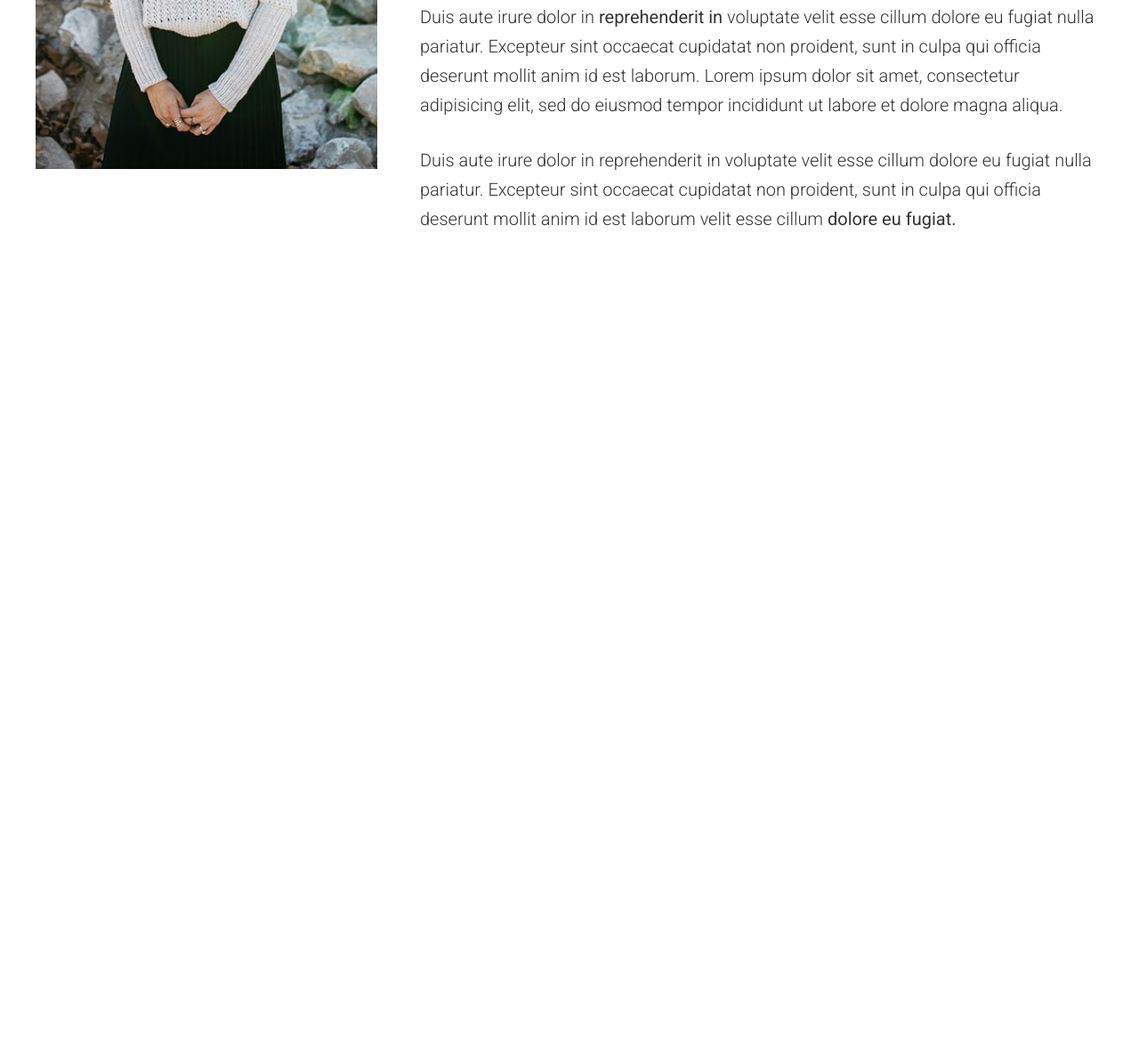
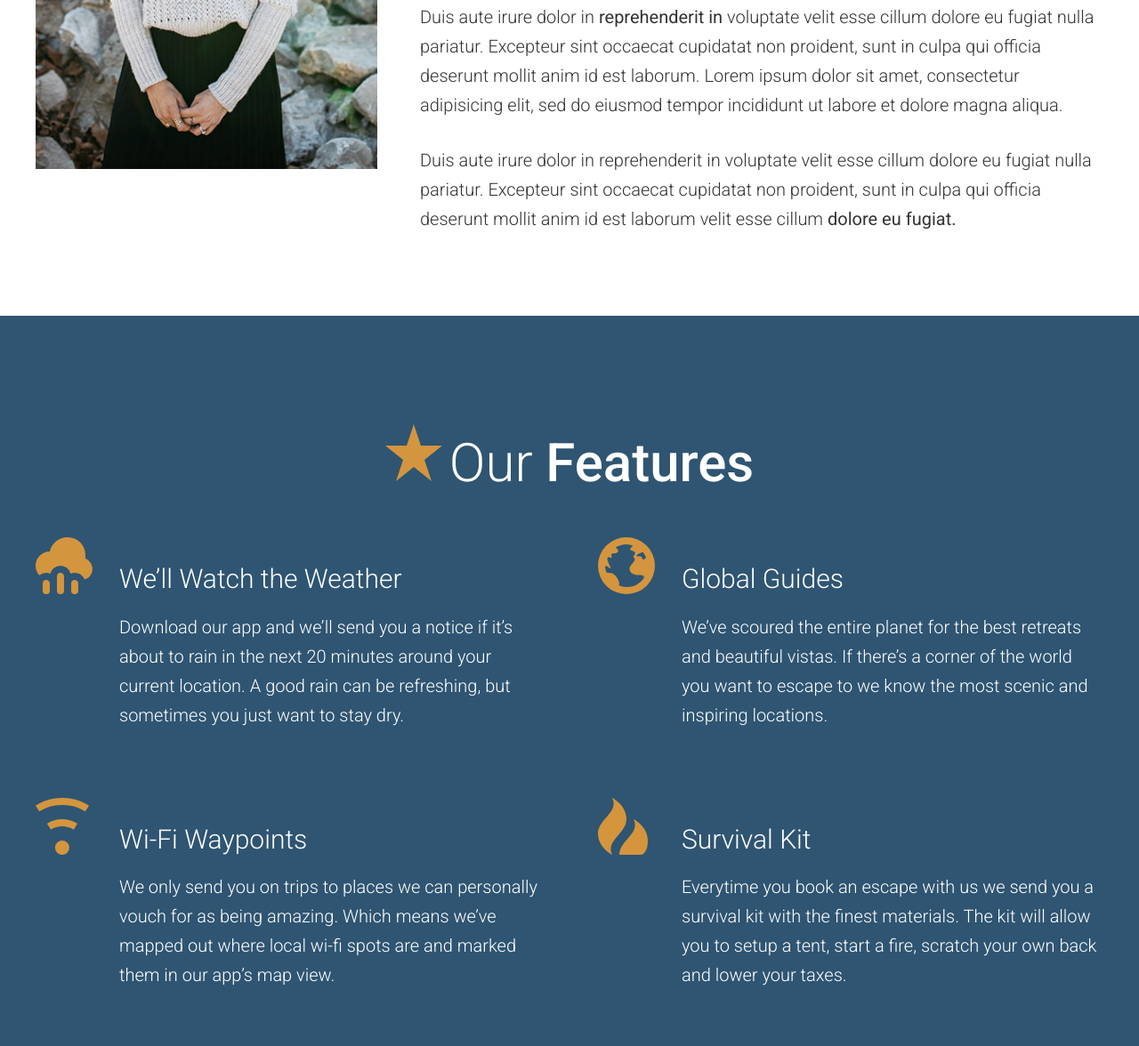
Before and after one commit to JasonDuquain/TravelSite-May, a website: page app/index.html in a window 1280 px wide. Shown: the part 1892-3068 px from the top of the page at 89% size. Before the commit the page ends 2247 px from the top, so only its background shows below. Drawn offline with Linux system fonts and the light colour scheme.

Commit message:
ourfeatures sect complete

```diff
--- a/app/assets/scss/partials/_ourfeatures.scss
+++ b/app/assets/scss/partials/_ourfeatures.scss
@@ -1,47 +1,62 @@
 
 .section-title {
-
+    font-weight: 300;
+    text-align: center;
+    font-size: 2.55rem;
 
     @include breakpoint($small) {
-
+        font-size: 3.75rem;
     }
 
     strong {
-
+        font-weight: 500;
     }
 
     &__icon {
 
+        display: block;
+        margin-left: auto;
+        margin-right: auto;
+        margin-bottom: .6rem;
 
         @include breakpoint($small) {
-
+            margin-right: .5rem;
+            margin-left: 0;
+            display: inline-block;
+            margin-bottom: 0;
         }
     }
 }
 
 .feature-item {
-
-
+    position: relative;
+    padding-bottom: 2.5rem;
 
     @include breakpoint($small) {
-
+        padding-left: 5.875rem;
     }
 
     &__icon {
-
-
+        display: block;
+        margin: 0 auto;
 
         @include breakpoint($small) {
-
-
+            position: absolute;
+            left: 0;
         }
     }
 
     &__title {
-
+        font-size: 1.6rem;
+        font-weight: 300;
+        margin-bottom: .8rem;
+        margin-top: .7em;
+        text-align: center;
 
         @include breakpoint($small) {
-
+            text-align: left;
+            font-size: 1.875rem;
+            margin-top: 1em;
         }
     }
 }
--- a/app/assets/scss/partials/_row.scss
+++ b/app/assets/scss/partials/_row.scss
@@ -16,11 +16,14 @@
     }
 
     #features .row {
-
+        display: grid;
+        grid-template-columns: 1fr 1fr;
+        grid-gap: 1em 4em;
     }
 
     #features .feature-item {
-
+        grid-row: auto;
+        grid-column: auto;
     }
 
     #testimonials .row {
--- a/app/index.html
+++ b/app/index.html
@@ -65,6 +65,34 @@
         <!--row-->
     </div>
 
+   <div id="features" class="page-section page-section--blue">
+
+        <h2 class="section-title"><img src="assets/images/icons/star.svg" class="section-title__icon">Our <strong>Features</strong></h2>
+
+        <div class="row generic-content-container">
+            <div class="feature-item">
+                <img src="assets/images/icons/rain.svg" class="feature-item__icon">
+                <h3 class="feature-item__title">We&rsquo;ll Watch the Weather</h3>
+                <p>Download our app and we&rsquo;ll send you a notice if it&rsquo;s about to rain in the next 20 minutes around your current location. A good rain can be refreshing, but sometimes you just want to stay dry.</p>
+            </div>
+            <div class="feature-item">
+                <img class="feature-item__icon" src="assets/images/icons/globe.svg">
+                <h3 class="feature-item__title">Global Guides</h3>
+                <p>We&rsquo;ve scoured the entire planet for the best retreats and beautiful vistas. If there&rsquo;s a corner of the world you want to escape to we know the most scenic and inspiring locations.</p>
+            </div>
+            <div class="feature-item">
+                <img class="feature-item__icon" src="assets/images/icons/wifi.svg">
+                <h3 class="feature-item__title">Wi-Fi Waypoints</h3>
+                <p>We only send you on trips to places we can personally vouch for as being amazing. Which means we&rsquo;ve mapped out where local wi-fi spots are and marked them in our app&rsquo;s map view.</p>
+            </div>
+            <div class="feature-item">
+                <img class="feature-item__icon" src="assets/images/icons/fire.svg">
+                <h3 class="feature-item__title">Survival Kit</h3>
+                <p>Everytime you book an escape with us we send you a survival kit with the finest materials. The kit will allow you to setup a tent, start a fire, scratch your own back and lower your taxes.</p>
+            </div>
+        </div>
+    </div>
+    <!--features-->
 
 </body>
 
```
Also changed, not shown: app/assets/css/styles.css, 1 other file.
